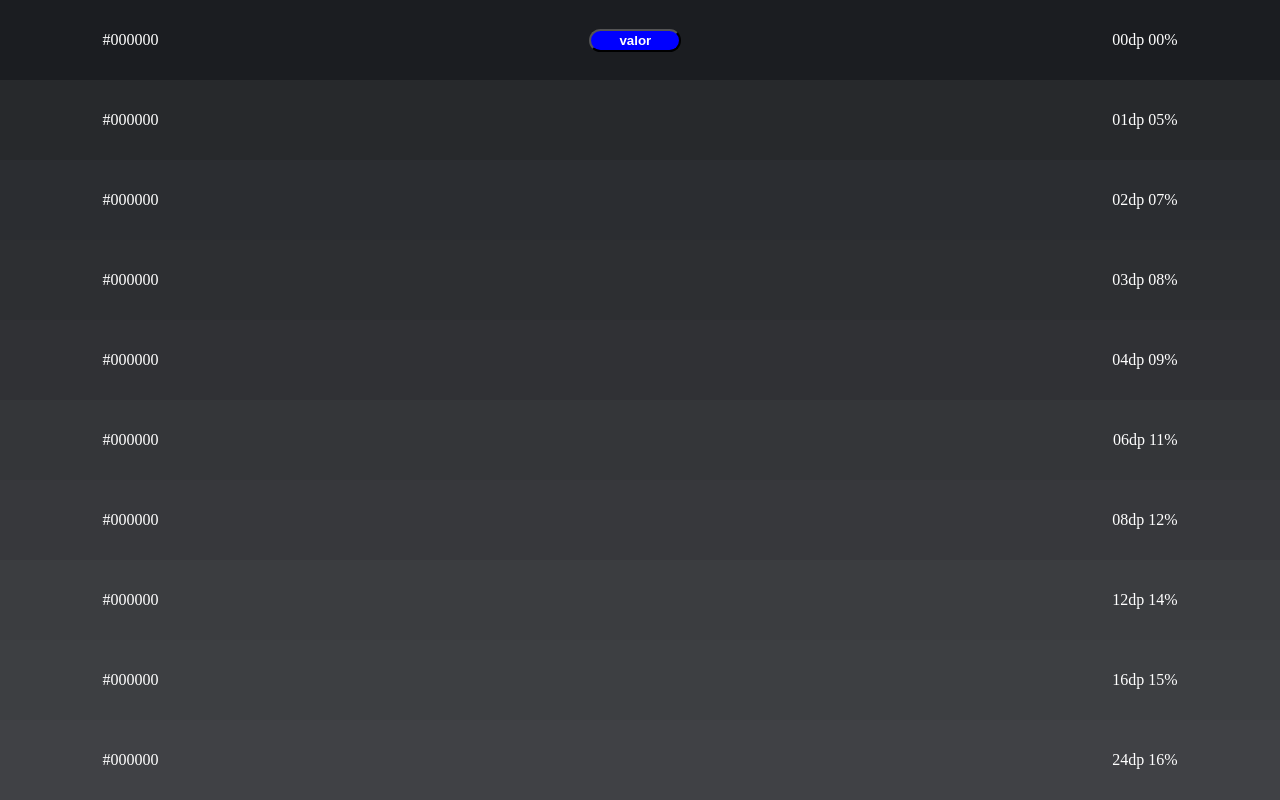
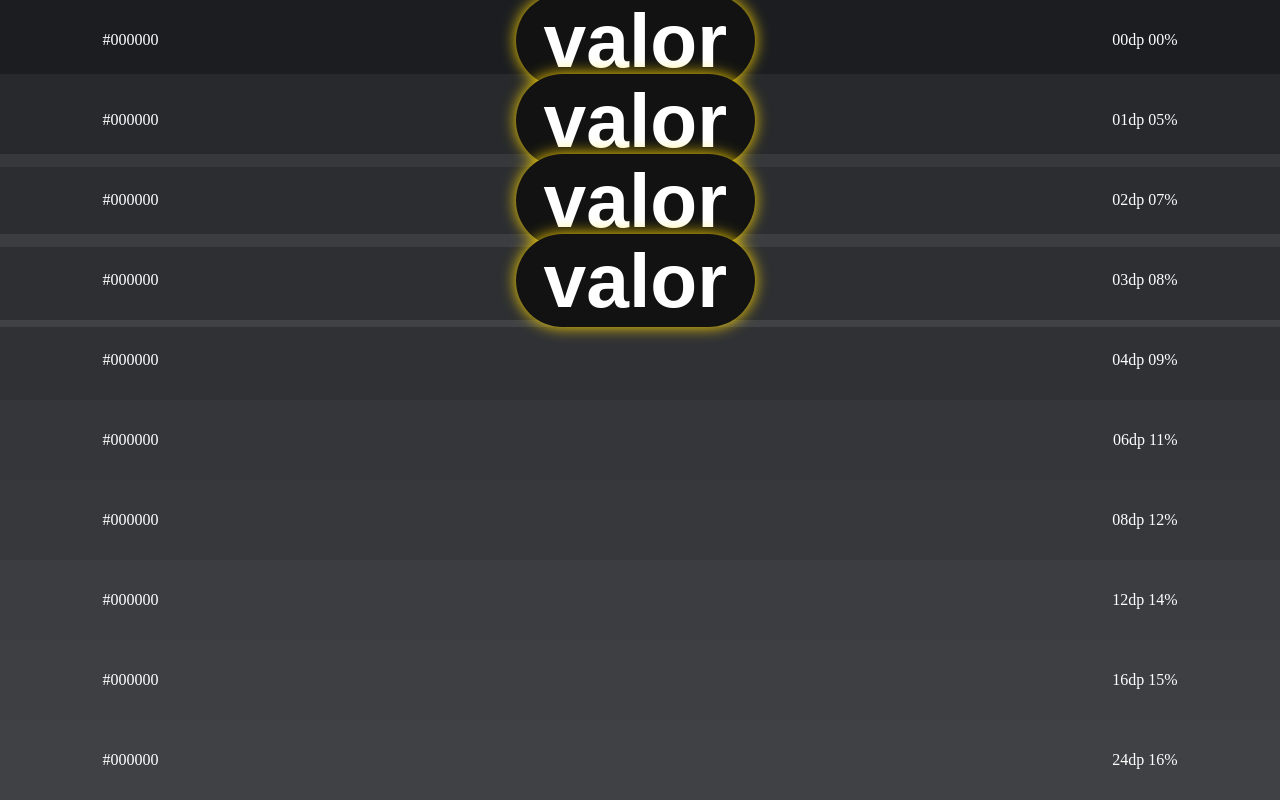
Before and after one commit to CeoDH/ShoesStore, a plain HTML site: page material-template0.html in a window 1280 px wide. Drawn offline with Linux system fonts and the light colour scheme.

Commit message:
outlook lmk no

```diff
--- a/material-template0.html
+++ b/material-template0.html
@@ -20,7 +20,8 @@
          align-items: center;*/
          flex-wrap: wrap;
          width: 100vw;
-         height: 100vh;
+         height: 100%;
+         min-height: 100vh;
          background: #1b1d21;
          color: #fff;
      }
@@ -34,11 +35,15 @@
      .btn{
          display: grid;
          place-items: center;
-         background: blue;
+         background: #121212;
          border-radius: 50px;
          color: white;
          font-weight: 600;
+         font-size: 6vw;
          padding: 2px 28px;
+         border-style: none;
+         box-shadow: 0 0 15px 0px gold;
+         z-index: 5;
          cursor: pointer;
      }
      .btn:hover{
@@ -89,7 +94,8 @@
             <div>
                 #000000
             </div>
-            <div>
+             <input type="button" name="" class="btn" id="btn" value="valor" onclick="chngBtnBg()" />
+             <div>
                 01dp 05%
             </div>
         </nav>
@@ -99,6 +105,7 @@
             <div>
                 #000000
             </div>
+            <input type="button" name="" class="btn" id="btn" value="valor" onclick="chngBtnBg()" />
             <div>
                 02dp 07%
             </div>
@@ -109,6 +116,7 @@
             <div>
                 #000000
             </div>
+            <input type="button" name="" class="btn" id="btn" value="valor" onclick="chngBtnBg()" />
             <div>
                 03dp 08%
             </div>
```
